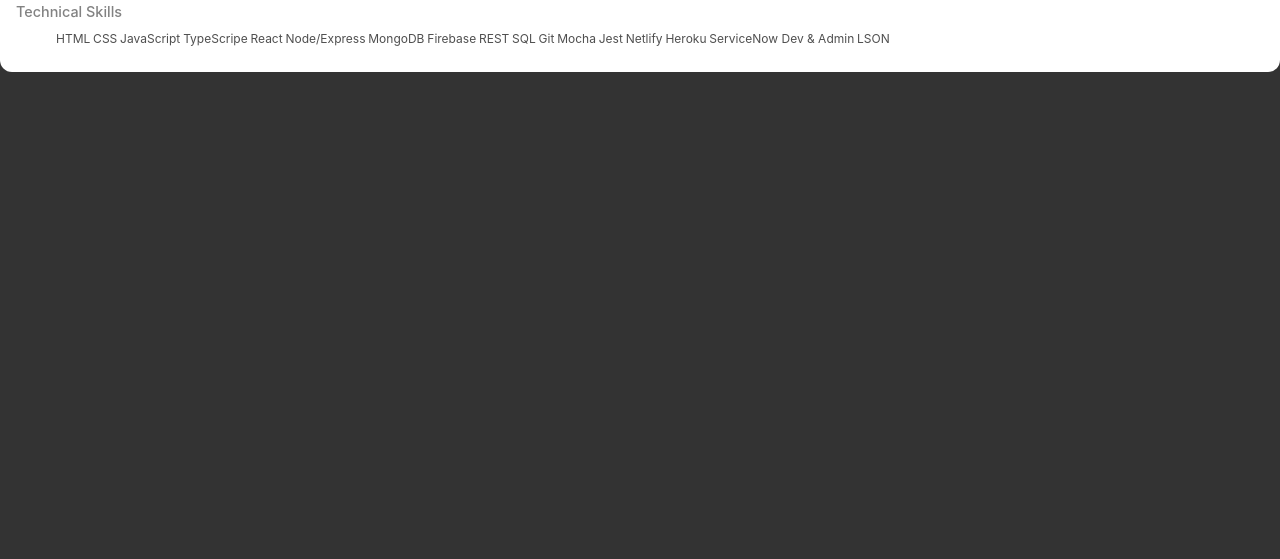
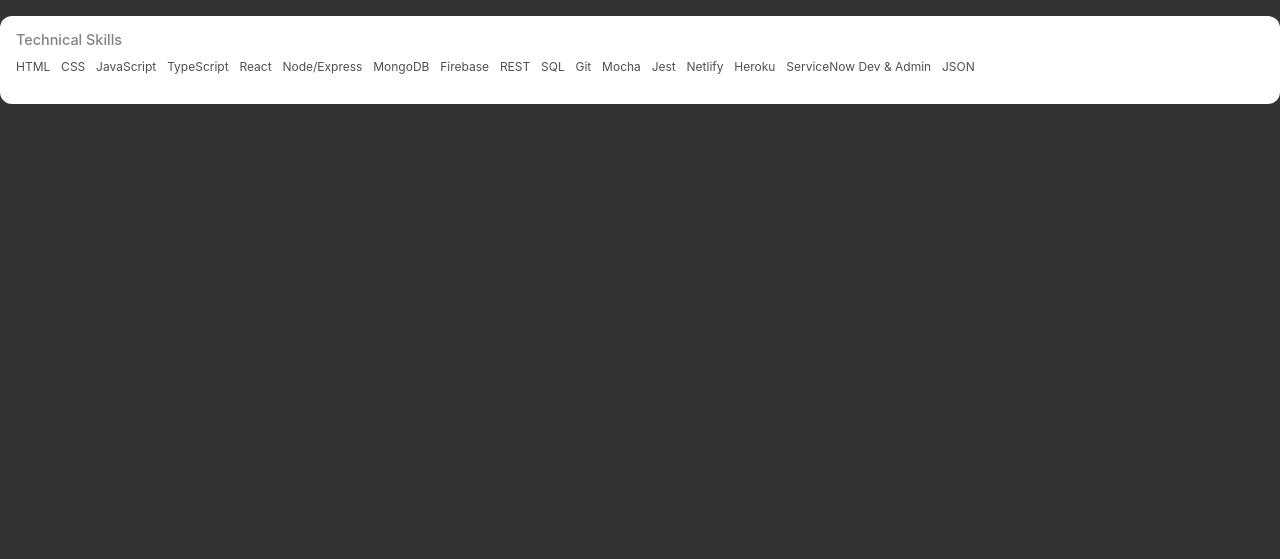
Before and after one commit to KingCodingByDee2020/MMTemplate, a website: page index.html in a window 1280 px wide. Shown: the part 241-800 px from the top of the page. Drawn offline with nearby package versions, Linux system fonts and the light colour scheme.

```diff
--- a/index.html
+++ b/index.html
@@ -16,7 +16,7 @@
     <title>Davoris Cowell</title>
   </head>
   <body>
-    <header class="card rounded">
+    <header class="card rounded vertical-rhythm">
       <div class="vertical-rhythm">
         <img
           src="\Users\Admin\code\CLaim\MMTemplate\Assets\Images\headshot.jpg\"
@@ -88,7 +88,7 @@
           <li class="inline-list">HTML</li>
           <li class="inline-list">CSS</li>
           <li class="inline-list">JavaScript</li>
-          <li class="inline-list">TypeScripe</li>
+          <li class="inline-list">TypeScript</li>
           <li class="inline-list">React</li>
           <li class="inline-list">Node/Express</li>
           <li class="inline-list">MongoDB</li>
@@ -101,7 +101,7 @@
           <li class="inline-list">Netlify</li>
           <li class="inline-list">Heroku</li>
           <li class="inline-list">ServiceNow Dev & Admin</li>
-          <li class="inline-list">LSON</li>
+          <li class="inline-list">JSON</li>
         </ul>
       </section>
     </main>
--- a/style.css
+++ b/style.css
@@ -43,6 +43,10 @@
   width: 2em;
 }
 
+ul {
+  padding-left: 0;
+}
+
 svg {
   margin-right: 0.25rem;
   width: 1rem;
@@ -64,6 +68,7 @@
 
 .inline-list {
   display: inline-block;
+  margin: 0 0.5rem 0.25rem 0;
 }
 
 .rounded {
```
